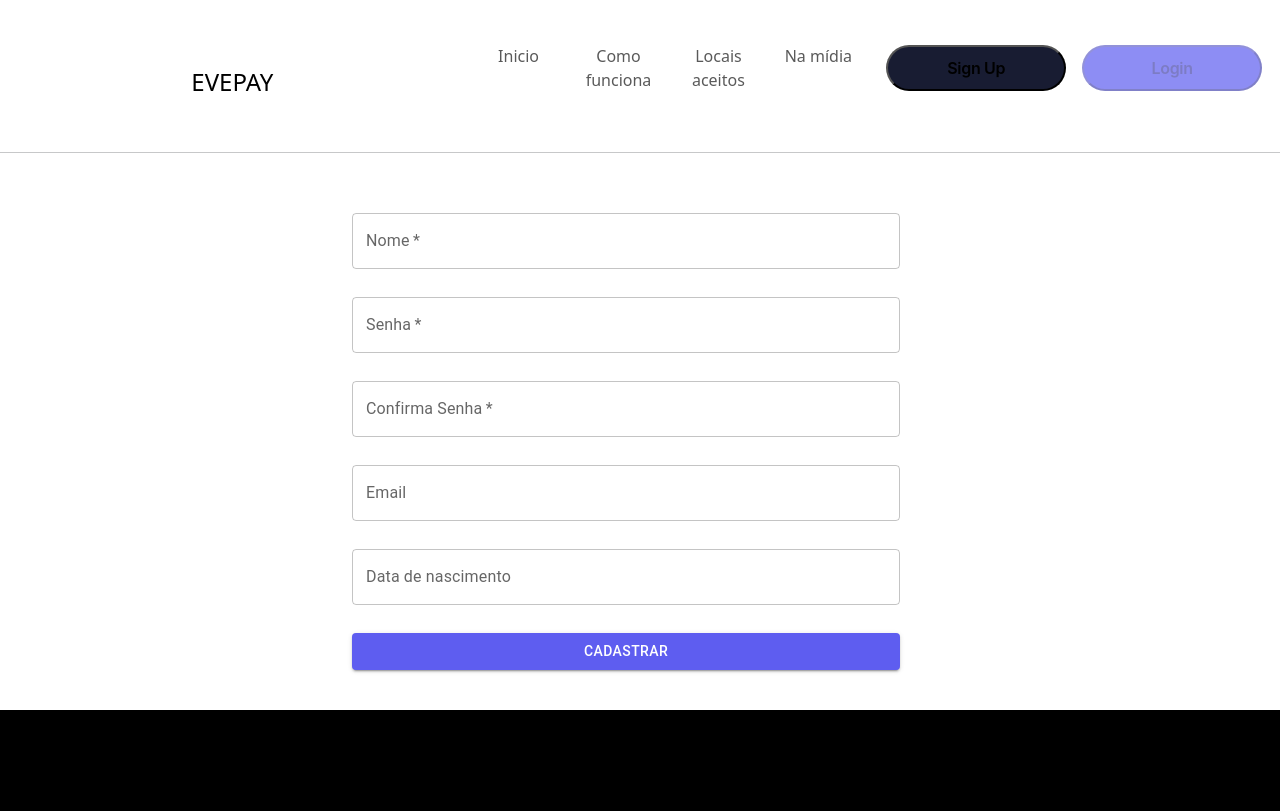
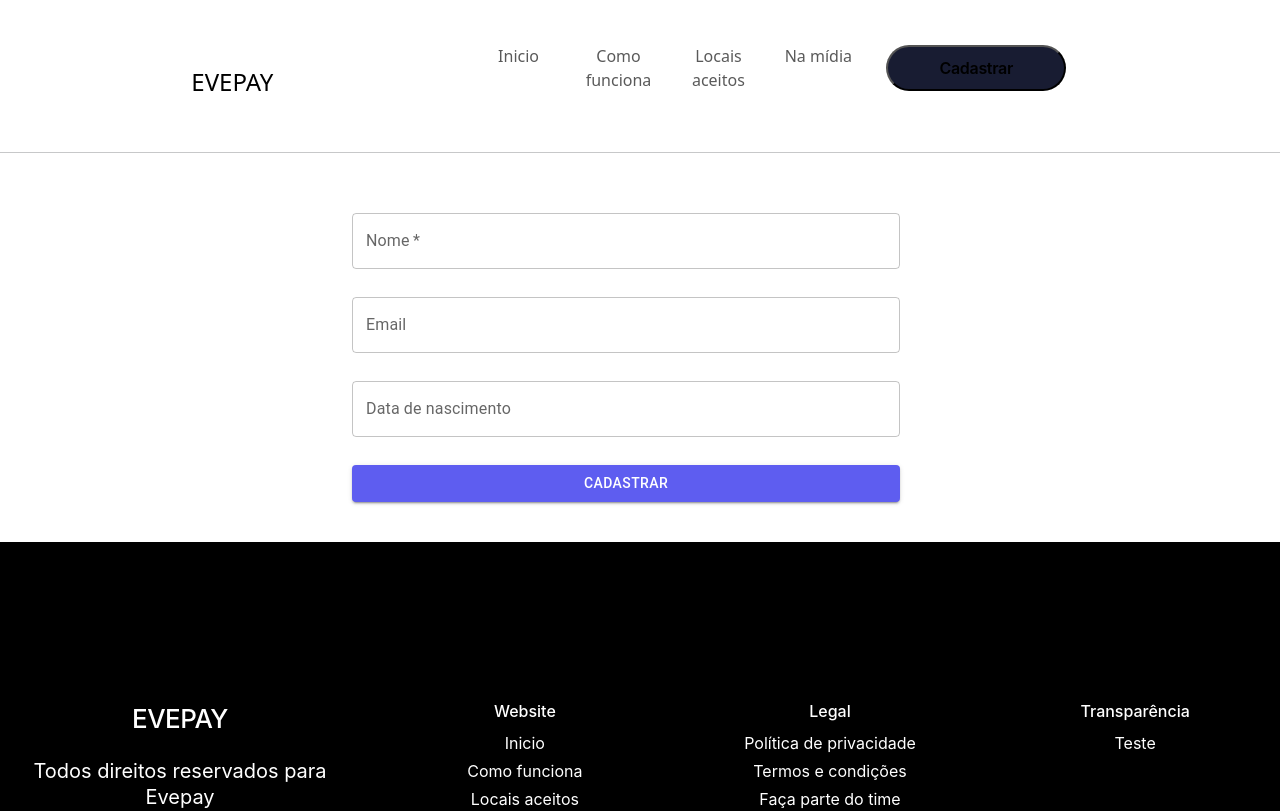
Before and after one commit to marcioA/evepay-landpage, a React (Vite) app: page /cadastrar in a window 1280 px wide. Shown: the top 811 px of the page. Built offline with nearby package versions, Linux system fonts and the light colour scheme.

Commit message:
Adjustment at sign up page and fields

```diff
--- a/src/components/Header/index.tsx
+++ b/src/components/Header/index.tsx
@@ -1,3 +1,4 @@
+import { Link } from 'react-router-dom';
 import { Container, NavbarContainer, ButtonGroup } from './styles';
 
 export function Header() {
@@ -33,12 +34,14 @@ export function Header() {
 
 
                 <ButtonGroup className="nav navbar-nav ml-auto">
-                    <li className="nav-item" >
-                        <button type="button" style={{ backgroundColor: "#181c32" }}><span className="fas fa-user"></span>Sign Up</button>
-                    </li>
-                    <li className="nav-item">
+                    <Link to="/cadastrar">
+                        <li className="nav-item" >
+                            <button type="button" style={{ backgroundColor: "#181c32" }}><span className="fas fa-user"></span>Cadastrar</button>
+                        </li>
+                    </Link>
+                    {/* <li className="nav-item">
                         <button disabled={true} type="button" style={{ backgroundColor: "#5e5df0" }}><span className="fas fa-sign-in-alt"></span> Login</button>
-                    </li>
+                    </li> */}
                 </ButtonGroup>
 
             </NavbarContainer>
--- a/src/pages/SignUp/index.tsx
+++ b/src/pages/SignUp/index.tsx
@@ -25,7 +25,7 @@ export function SignUp() {
                                 }}
                             />
                         </Grid>
-                        <Grid item>
+                        {/* <Grid item>
                             <TextField
                                 required
                                 id="user_password"
@@ -39,8 +39,8 @@ export function SignUp() {
                                     }
                                 }}
                             />
-                        </Grid>
-                        <Grid item>
+                        </Grid> */}
+                        {/* <Grid item>
                             <TextField
                                 required
                                 id="user_repeat_password"
@@ -54,7 +54,7 @@ export function SignUp() {
                                     }
                                 }}
                             />
-                        </Grid>
+                        </Grid> */}
                         <Grid item>
                             <TextField
                                 id="user_email"
```
Also changed, not shown: 1 other file (tests, documents, lock files or other folders).
